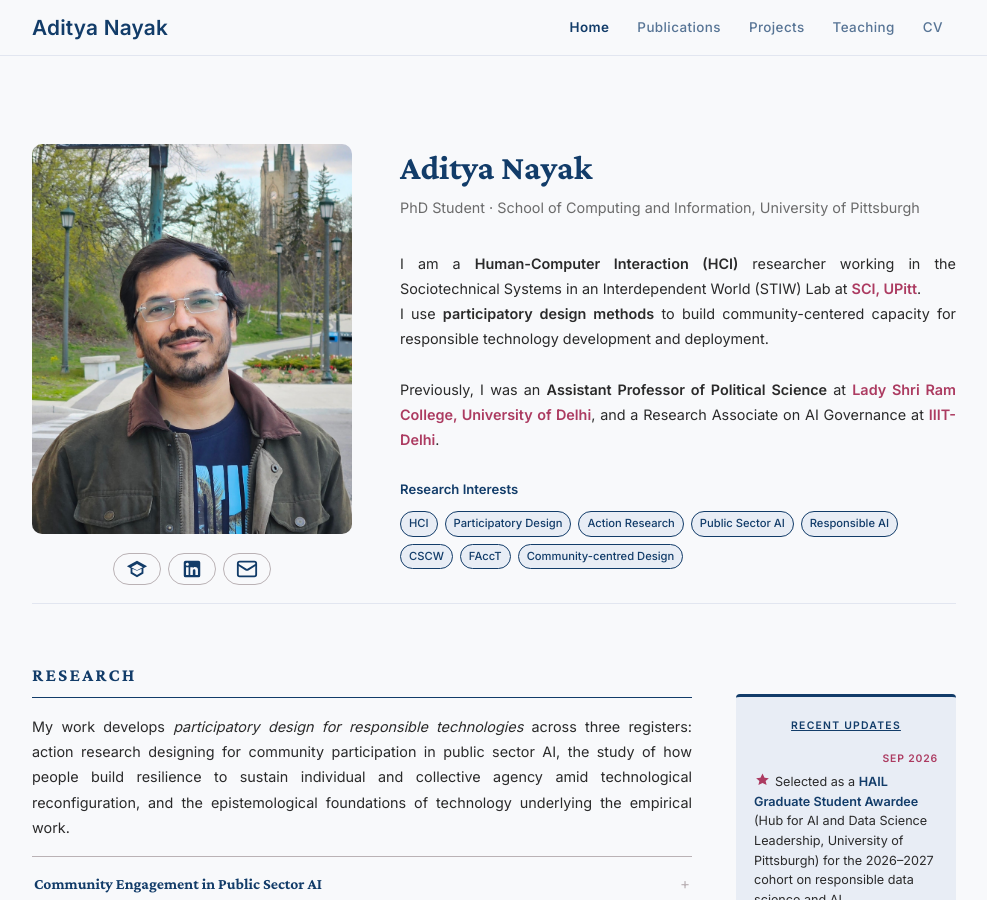
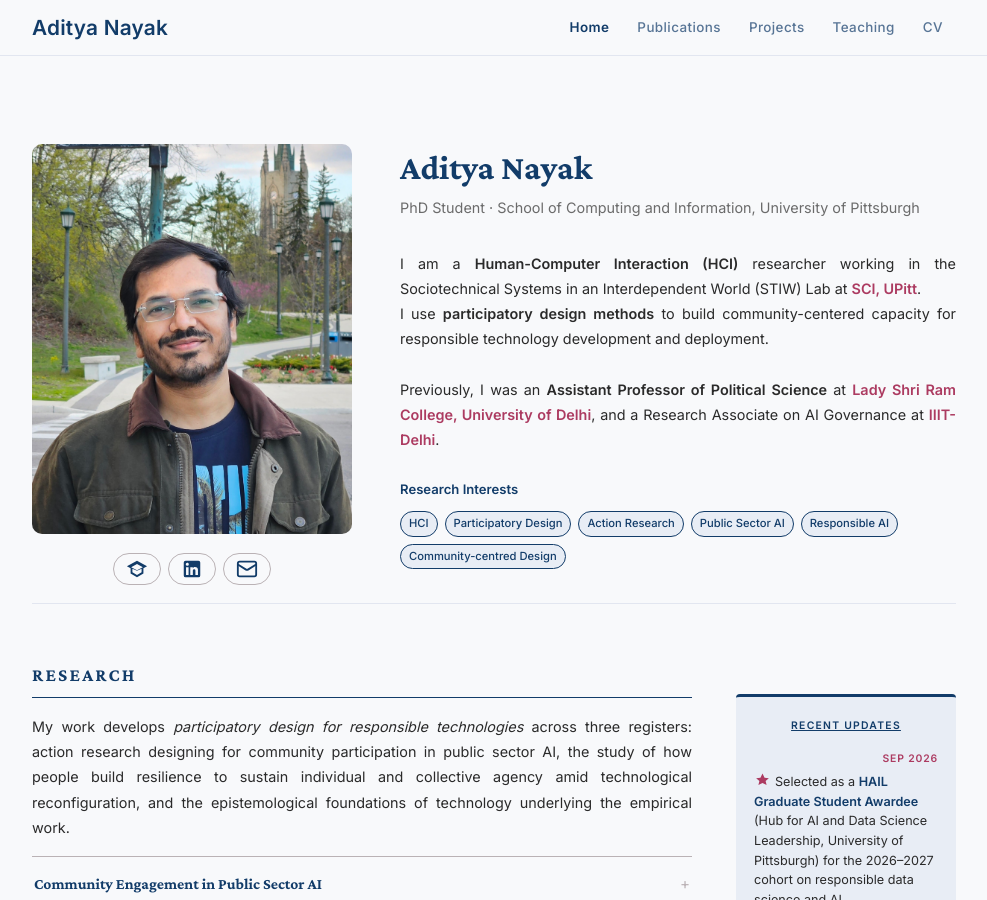
Before and after one commit to adityanayak-info/adityanayak-info.github.io, a Jekyll site: the page built from index.md, in a window 1280 px wide and 900 px high. Shown: the whole window, without its empty margins (146-1133 px from the left). Built offline with Jekyll 4.4.1, drawn with Linux system fonts in a browser that asks for light colours.

Commit message:
Remove interest tags from default layout
Removed 'CSCW' and 'FAccT' interest tags from layout.

```diff
--- a/_layouts/default.html
+++ b/_layouts/default.html
@@ -193,8 +193,6 @@
                 <span class="interest-tag">Action Research</span>
                 <span class="interest-tag">Public Sector AI</span>
                 <span class="interest-tag">Responsible AI</span>
-                <span class="interest-tag">CSCW</span>
-                <span class="interest-tag">FAccT</span>
                 <span class="interest-tag">Community-centred Design</span>
               </div>
 
```
